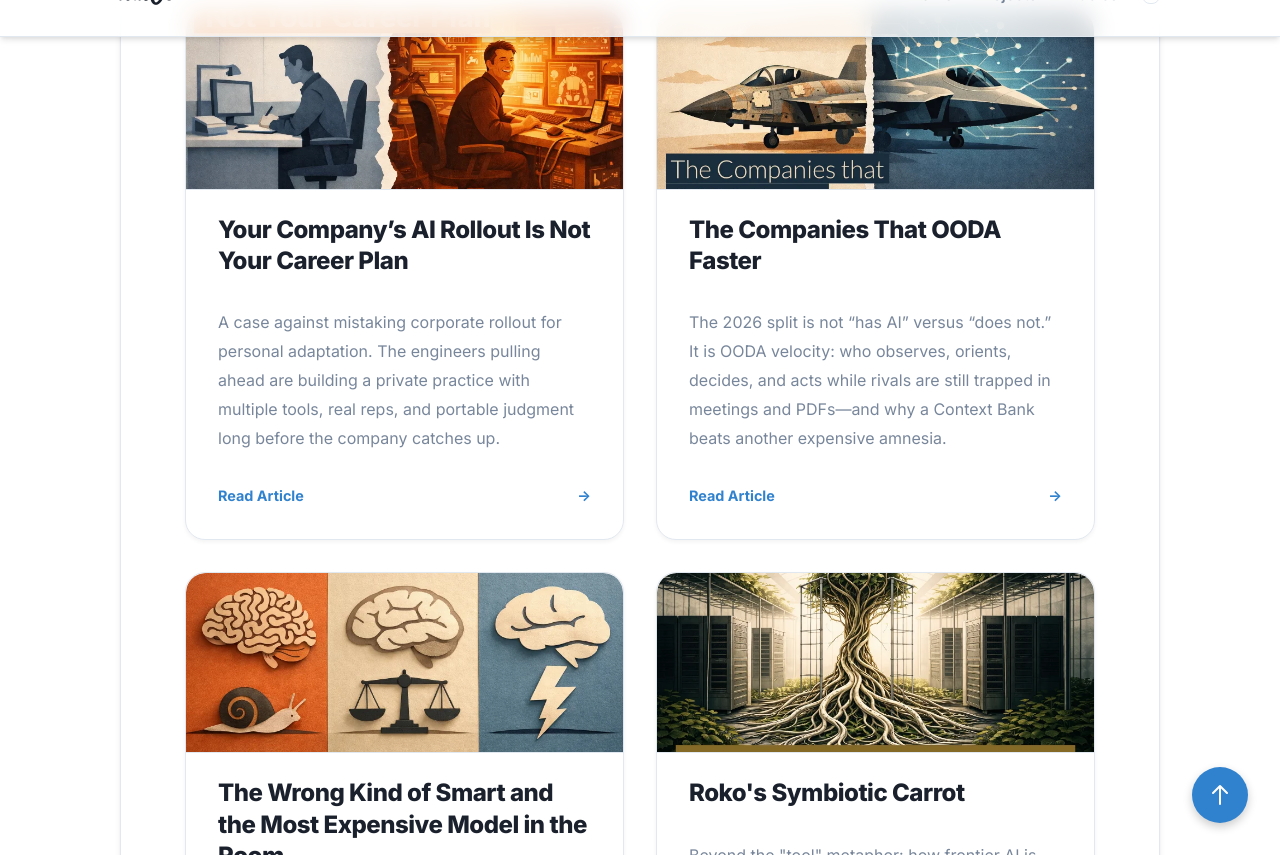
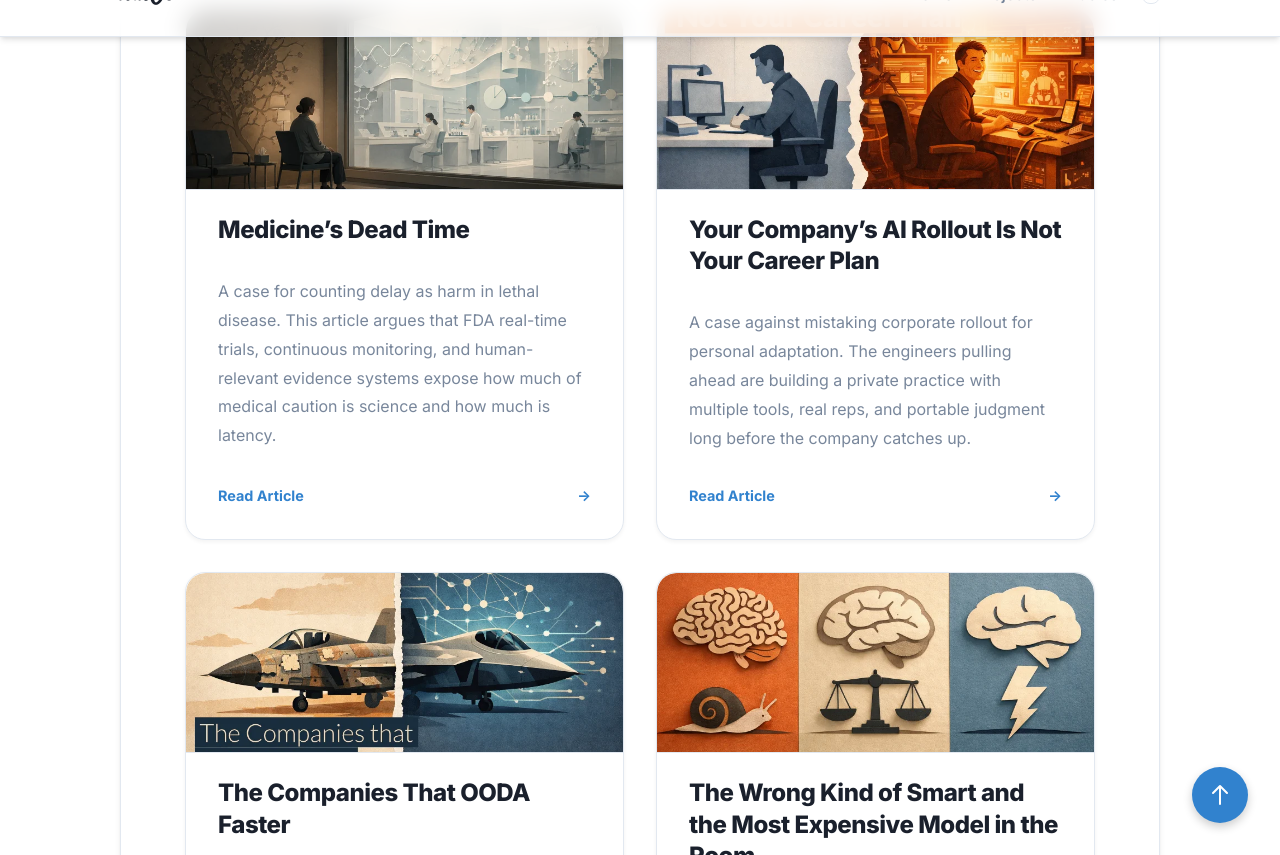
Before and after one commit to DominikGorecki/nikgo, a Jekyll site: the page built from pages/articles.md, in a window 1280 px wide and 900 px high, scrolled down 717 px, cut to the strip 45-900 px from the top of the window. Built offline with Jekyll 4.4.1, drawn with Linux system fonts in a browser that asks for light colours; some of the changed text lies outside the part shown.

Commit message:
article index

```diff
--- a/pages/articles.md
+++ b/pages/articles.md
@@ -11,6 +11,13 @@ layout: default
 ## General
 
 <div class="card-grid">
+  <a href="pages/articles/medicines_dead_time.html" class="card-item">
+    <img src="pages/articles/images/01__medicines_dead_time.webp" class="card-image" alt="Medicine’s Dead Time banner" />
+    <h3 class="card-title">Medicine’s Dead Time</h3>
+    <p class="card-description">A case for counting delay as harm in lethal disease. This article argues that FDA real-time trials, continuous monitoring, and human-relevant evidence systems expose how much of medical caution is science and how much is latency.</p>
+    <div class="card-footer">Read Article <span class="card-arrow">→</span></div>
+  </a>
+
   <a href="pages/articles/your_ai_career_plan.html" class="card-item">
     <img src="pages/articles/images/your_ai_career_plan.webp" class="card-image" alt="Your Company’s AI Rollout Is Not Your Career Plan banner" />
     <h3 class="card-title">Your Company’s AI Rollout Is Not Your Career Plan</h3>
@@ -109,6 +116,11 @@ layout: default
 
 ## All Articles
 
+### [Medicine’s Dead Time](articles/medicines_dead_time.md) (April 2026)
+*By Dominik Gorecki*
+
+A case for counting delay as harm in lethal disease. This article argues that FDA real-time trials, continuous monitoring, and human-relevant evidence systems expose how much of medical caution is science and how much is latency.
+
 ### [Your Company’s AI Rollout Is Not Your Career Plan](articles/your_ai_career_plan.md) (April 2026)
 *By Dominik Gorecki*
 
```
